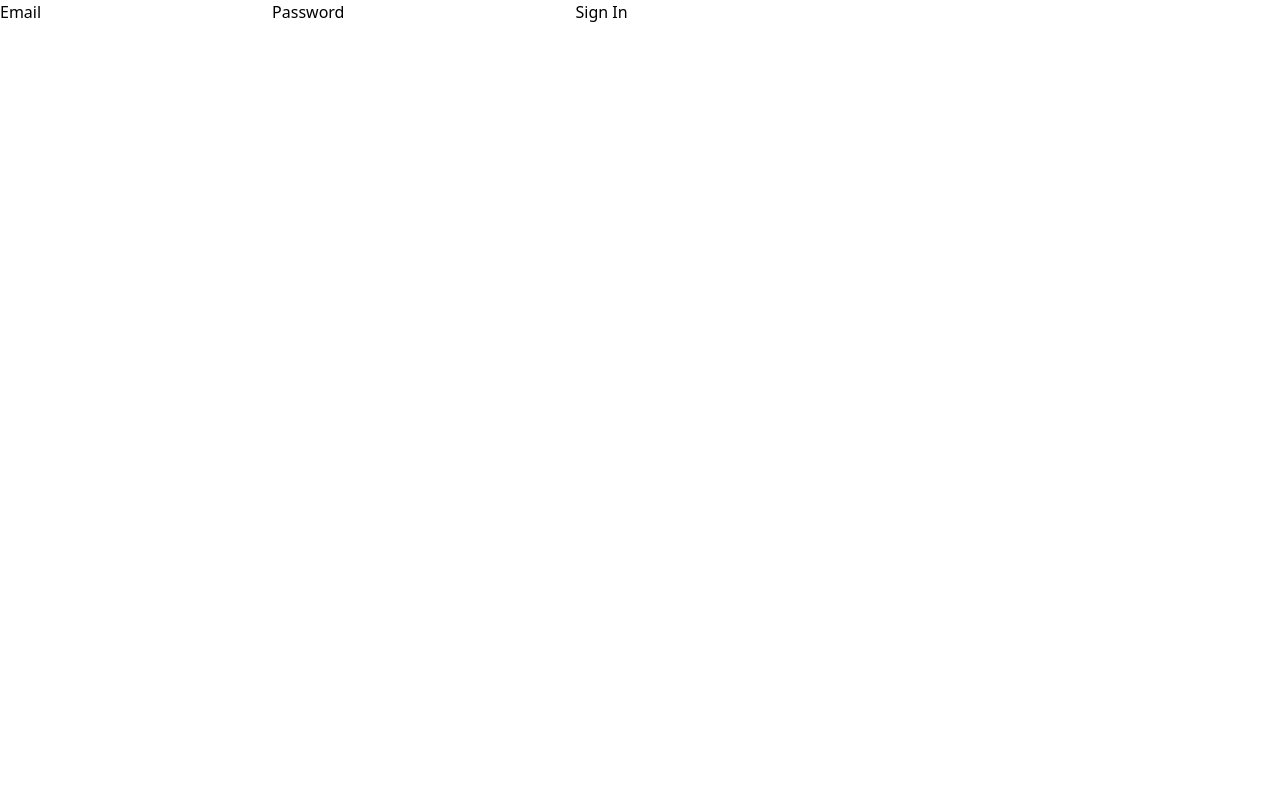
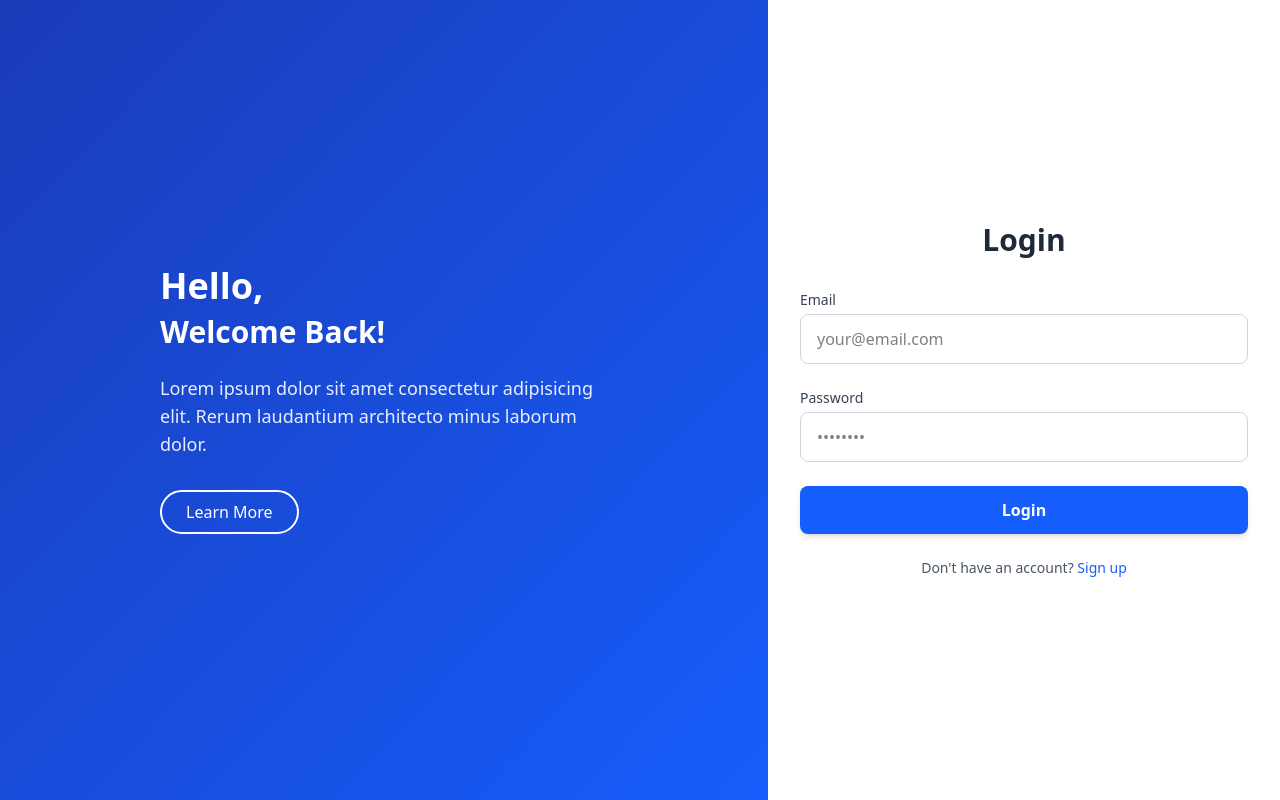
Before and after one commit to kbang051/ChatBlizz, a React (Vite) app in the folder Frontend/: page / in a window 1280 px wide. Built offline with nearby package versions, Linux system fonts and the light colour scheme; no server answers.

Commit message:
feat: refactor authentication flow by consolidating login and registration into a single LoginSignUpPage component and updating API endpoints to use environment variables

```diff
--- a/Frontend/src/App.tsx
+++ b/Frontend/src/App.tsx
@@ -1,42 +1,16 @@
-import RegisterUser from './components/Login/RegisterUser.tsx'
-import SignIn from './components/Login/SignIn.tsx'
-import SideBar from './components/Sidebar/SideBar.tsx'
-import HeaderBar from './components/Headerbar/HeaderBar.tsx'
+import LoginSignUpPage from './components/Login/LoginSignUpPage.tsx'
 import HomePage from './components/HomePage/HomePage.tsx'
-import { Outlet, useLocation, BrowserRouter, Routes, Route } from 'react-router-dom'
-
-const RootLayout = () => {
-  const location = useLocation()
-  const noHeaderRoutes = ["/", "/register", "/HomePage"]
-  const shouldShowHeader = !noHeaderRoutes.includes(location.pathname)
-
-  return (
-    <>
-      {shouldShowHeader && <HeaderBar/>}
-      <Outlet/>
-    </>
-  )
-}
+import { BrowserRouter, Routes, Route } from 'react-router-dom'
 
 function App() {
   return (
     <BrowserRouter>
-    <Routes>
-      <Route element={<RootLayout/>}>
-        <Route path="/" element={<SignIn/>} />
-        <Route path="/register" element={<RegisterUser/>} />
-        <Route path="/HomePage" element={<HomePage/>} />
-      </Route>
-    </Routes>
-  </BrowserRouter>
+      <Routes>
+          <Route path="/" element={<LoginSignUpPage/>} />
+          <Route path="/HomePage" element={<HomePage/>} />
+      </Routes>
+    </BrowserRouter>
   )
 }
 
 export default App
-
-    // <>
-    //   {/* <SignIn/> */}
-    //   {/* <RegisterUser/> */}
-    //   <HeaderBar/>
-    //   <SideBar/>
-    // </>
--- a/Frontend/src/components/ChatComponent/FileUploadComponent.tsx
+++ b/Frontend/src/components/ChatComponent/FileUploadComponent.tsx
@@ -34,7 +34,7 @@ const FileUploadComponent = () => {
       console.log("Uploading files:", files.map((f) => f.file.name).join(", "));
       // Make a single request with all files
       const response = await axios.post(
-        "http://localhost:8000/api/v1/users/fileUpload",
+        `${import.meta.env.VITE_BASE_URL}/users/fileUpload`,
         formData,
         {
           headers: {
--- a/Frontend/src/components/Headerbar/FriendRequestComponent.tsx
+++ b/Frontend/src/components/Headerbar/FriendRequestComponent.tsx
@@ -21,7 +21,7 @@ const FriendRequestComponent: React.FC = () => {
     const fetchFriendRequests = async () => {
       try {
         const res = await axios.get(
-          `http://localhost:8000/api/v1/users/displayFriendRequests/${userId}`,
+          `${import.meta.env.VITE_BASE_URL}/users/displayFriendRequests/${userId}`,
           { headers: { Authorization: `Bearer ${authenticationToken}` } }
         );
         setFriendRequests(res.data);
@@ -59,7 +59,7 @@ const FriendRequestComponent: React.FC = () => {
                   console.log(`Ids sent to backend to acceptRequest ----------- user_id: ${userId}, friend_id: ${req.user_id}`);
                   await axios
                     .post(
-                      "http://localhost:8000/api/v1/users/acceptFriendRequest",
+                      `${import.meta.env.VITE_BASE_URL}/users/acceptFriendRequest`,
                       { user_id: userId, friend_id: req.user_id },
                       { headers: {Authorization: `Bearer ${authenticationToken}`}}
                     )
--- a/Frontend/src/components/Headerbar/HeaderBar.tsx
+++ b/Frontend/src/components/Headerbar/HeaderBar.tsx
@@ -51,7 +51,7 @@ const HeaderBar: React.FC<HeaderBarProps> = ({ onMenuClick, searchQuery, onSearc
         if (searchQuery) {
           await axios
             .get(
-              `http://localhost:8000/api/v1/users/fetchRecommendation/${encodeURIComponent(searchQuery || "")}`,
+              `${import.meta.env.VITE_BASE_URL}/users/fetchRecommendation/${encodeURIComponent(searchQuery || "")}`,
               { headers: { Authorization: `Bearer ${authenticationToken}` } }
             )
             .then((res) => setSuggestions(res.data))
--- a/Frontend/src/components/HomePage/HomePage.tsx
+++ b/Frontend/src/components/HomePage/HomePage.tsx
@@ -13,6 +13,7 @@ const HomePage = () => {
   const [sidebarOpen, setSidebarOpen] = useState(false);
   const [searchQuery, setSearchQuery] = useState("");
   const { userId } = useAuthStore();
+
   const {
     getUsers,
     openChat,
@@ -21,7 +22,9 @@ const HomePage = () => {
     getUnreadMessages,
     setUnreadInitializedTrue,
   } = useChatStore();
+
   const { searchAllProfiles } = useUserSearchStore();
+
   //Load friend list on mount
   useEffect(() => {
     getUsers()
--- /dev/null
+++ b/Frontend/src/components/Login/LoginSignUpPage.tsx
@@ -0,0 +1,132 @@
+import React, { useState } from 'react';
+import { useForm, SubmitHandler } from "react-hook-form";
+import { useNavigate } from "react-router-dom";
+import { useAuthStore } from "../../store/useAuthStore.ts";
+import { auth } from "../../firebase.ts";
+import { createUserWithEmailAndPassword } from "firebase/auth";
+import axios from "axios";
+
+type FormInput = {
+  username?: string;
+  email: string;
+  password: string;
+};
+
+const LoginSignUpPage = () => {
+  const navigate = useNavigate();
+  const { login } = useAuthStore();
+  const [isLogin, setIsLogin] = useState(true);
+
+  const { register, handleSubmit, formState: { errors } } = useForm<FormInput>();
+
+  const onSubmit: SubmitHandler<FormInput> = async (data) => {
+    if (isLogin) {
+      await login(data.email, data.password);
+      navigate("/HomePage");
+    } else {
+        try {
+            const userCredential = await createUserWithEmailAndPassword(auth, data.email, data.password);
+            await axios.post(`${import.meta.env.VITE_BASE_URL}/users/register`, {
+            username: data.username,
+            email: data.email,
+            fireBaseID: userCredential.user.uid,
+            });
+            alert("User registered successfully!");
+            setIsLogin(true);
+        } catch (error: any) {
+            if (error.code === "auth/email-already-in-use") {
+            alert("Email is already in use. Please use a different email.");
+            } else {
+            console.error("Error registering user:", error.message);
+            }
+        }
+    }
+  };
+
+  return (
+    <div className='min-h-screen bg-gray-100 flex flex-col md:flex-row'>
+      {/* Left Side */}
+      <div className='w-full md:w-3/5 bg-gradient-to-br from-blue-800 to-blue-600 flex flex-col justify-center items-center p-8 text-white'>
+        <div className='max-w-md'>
+          <h1 className='text-4xl font-bold mb-2'>{isLogin ? 'Hello,' : 'Join Us,'}</h1>
+          <h2 className='text-3xl font-bold mb-6'>{isLogin ? 'Welcome Back!' : 'Create Your Account'}</h2>
+          <p className='text-lg mb-8 opacity-90'>
+            Lorem ipsum dolor sit amet consectetur adipisicing elit. Rerum laudantium architecto minus laborum dolor.
+          </p>
+          <div className='flex space-x-4'>
+            <button className='px-6 py-2 border-2 border-white rounded-full text-white hover:bg-white hover:text-blue-800 transition duration-300'>
+              Learn More
+            </button>
+          </div>
+        </div>
+      </div>
+
+      {/* Right Side */}
+      <div className="w-full md:w-2/5 bg-white flex flex-col justify-center items-center p-8">
+        <div className="w-full max-w-md">
+          <h2 className="text-3xl font-bold text-gray-800 mb-8 text-center">
+            {isLogin ? 'Login' : 'Register'}
+          </h2>
+
+          <form className="space-y-6" onSubmit={handleSubmit(onSubmit)}>
+            {!isLogin && (
+              <div>
+                <label className="block text-sm font-medium text-gray-700 mb-1">Username</label>
+                <input
+                  type="text"
+                  {...register("username", { required: !isLogin && "Username is required" })}
+                  className="w-full px-4 py-3 border border-gray-300 rounded-lg"
+                  placeholder="Your name"
+                />
+                {errors.username && <p className="text-red-500 text-sm">{errors.username.message}</p>}
+              </div>
+            )}
+
+            <div>
+              <label className="block text-sm font-medium text-gray-700 mb-1">Email</label>
+              <input
+                type="email"
+                {...register("email", { required: "Email is required" })}
+                className="w-full px-4 py-3 border border-gray-300 rounded-lg"
+                placeholder="your@email.com"
+              />
+              {errors.email && <p className="text-red-500 text-sm">{errors.email.message}</p>}
+            </div>
+
+            <div>
+              <label className="block text-sm font-medium text-gray-700 mb-1">Password</label>
+              <input
+                type="password"
+                {...register("password", { required: "Password is required" })}
+                className="w-full px-4 py-3 border border-gray-300 rounded-lg"
+                placeholder="••••••••"
+              />
+              {errors.password && <p className="text-red-500 text-sm">{errors.password.message}</p>}
+            </div>
+
+            <button
+              type="submit"
+              className="w-full bg-blue-600 hover:bg-blue-700 text-white font-semibold py-3 px-4 rounded-lg shadow-md transition duration-300"
+            >
+              {isLogin ? 'Login' : 'Register'}
+            </button>
+          </form>
+
+          <div className="mt-6 text-center">
+            <p className="text-sm text-gray-600">
+              {isLogin ? "Don't have an account?" : "Already have an account?"}{" "}
+              <button
+                onClick={() => setIsLogin(!isLogin)}
+                className="font-medium text-blue-600 hover:text-blue-500"
+              >
+                <span className='cursor-pointer'> {isLogin ? "Sign up" : "Login"} </span>
+              </button>
+            </p>
+          </div>
+        </div>
+      </div>
+    </div>
+  );
+};
+
+export default LoginSignUpPage;
--- a/Frontend/src/components/Login/RegisterUser.tsx
+++ /dev/null
@@ -1,54 +0,0 @@
-import React from "react";
-import axios from "axios";
-import { auth } from "../../firebase.ts";
-import { createUserWithEmailAndPassword } from "firebase/auth";
-import { useForm, SubmitHandler } from "react-hook-form";
-
-const RegisterUser = () => {
-  type FormInput = {
-    username: string;
-    email: string;
-    password: any;
-  };
-
-  const { register, handleSubmit, formState: { errors } } = useForm<FormInput>();
-
-  const signUp = async (data): SubmitHandler<FormInput> => {
-    createUserWithEmailAndPassword(auth, data.email, data.password)
-      .then((userCredentials) => {
-        axios.post("http://localhost:8000/api/v1/users/register", {
-          username: data.username,
-          email: data.email,
-          fireBaseID: userCredentials.user.uid,
-        });
-      })
-      .catch((error) => {
-        if (error.code === "auth/email-already-in-use")
-          console.log("Email is already in use. Please use a different email.");
-        else console.error("Error registering user:", error.message);
-      });
-  };
-
-  return (
-    <>
-      <form onSubmit={handleSubmit(signUp)}>
-        <label>username</label>
-        <input
-          {...register("username", { required: "Username is required" })}
-        />
-        {errors.username && <p>{errors.username.message}</p>}
-        <label>email</label>
-        <input {...register("email")} />
-        {errors.email && <p>{errors.email.message}</p>}
-        <label>password</label>
-        <input
-          {...register("password", { required: "Password is required" })}
-          type="password"
-        />
-        <input type="submit" />
-      </form>
-    </>
-  );
-};
-
-export default RegisterUser;
--- a/Frontend/src/components/Login/SignIn.tsx
+++ /dev/null
@@ -1,37 +0,0 @@
-import { useForm, SubmitHandler } from "react-hook-form";
-import { useNavigate } from "react-router-dom";
-import { useAuthStore } from "../../store/useAuthStore.ts";
-
-type FormInput = {
-  email: string;
-  password: string;
-};
-
-const SignIn = () => {
-  const navigate = useNavigate();
-  const { login } = useAuthStore();
-  const { register, handleSubmit, formState: { errors } } = useForm<FormInput>();
-
-  const Login: SubmitHandler<FormInput> = async (data) => {
-    await login(data.email, data.password);
-    navigate("/HomePage");
-  };
-
-  return (
-    <>
-      <form onSubmit={handleSubmit(Login)}>
-        <label>Email</label>
-        <input {...register("email", { required: "Email is required" })} />
-        {errors.email && <p>{errors.email.message}</p>}
-
-        <label>Password</label>
-        <input {...register("password", { required: "Password is required" })} type="password" />
-        {errors.password && <p>{errors.password.message}</p>}
-
-        <input type="submit" value="Sign In" />
-      </form>
-    </>
-  );
-};
-
-export default SignIn;
--- a/Frontend/src/components/SearchUserComponent/SearchAllUsers.tsx
+++ b/Frontend/src/components/SearchUserComponent/SearchAllUsers.tsx
@@ -54,7 +54,7 @@ const SearchAllUsers = () => {
                                         <button
                                             className='bg-blue-700 hover:bg-blue-800 text-white font-semibold py-2 px-3 rounded cursor-pointer'
                                             onClick={async () => {
-                                                await axios.post("http://localhost:8000/api/v1/users/acceptFriendRequest",
+                                                await axios.post(`${import.meta.env.VITE_BASE_URL}/users/acceptFriendRequest`,
                                                 { user_id: userId, friend_id: item.id },
                                                 { headers: {Authorization: `Bearer ${authenticationToken}`}}
                                             ).then(() => {
--- a/Frontend/src/hooks/useInfiniteMessages.ts
+++ b/Frontend/src/hooks/useInfiniteMessages.ts
@@ -27,7 +27,7 @@ const useInfiniteMessages = (userId1: string, userId2: string, searchId?: string
     setLoading(true);
     try {
       console.log("📡 Request sent to the backend to fetch conversations");
-      const res = await axios.get("http://localhost:8000/api/v1/users/showConversation", {
+      const res = await axios.get(`${import.meta.env.VITE_BASE_URL}/users/showConversation`, {
         params: { userId1, userId2, cursor, limit: 20 }
       });
       const newMessages = res.data;
--- a/Frontend/src/store/useUserSearchStore.ts
+++ b/Frontend/src/store/useUserSearchStore.ts
@@ -49,12 +49,11 @@ export const useUserSearchStore = create<UserSearchProps>((set, get) => ({
     if (searchQuery) {
       await axios
         .get(
-          `http://localhost:8000/api/v1/users/fetchSearchAll/${encodeURIComponent(
+          `${import.meta.env.VITE_BASE_URL}/users/fetchSearchAll/${encodeURIComponent(
             searchQuery || ""
           )}`,
           {
             headers: { Authorization: `Bearer ${authenticationToken}` },
-            //params: { limit: -1 },
           }
         )
         .then((res) => {
@@ -76,7 +75,7 @@ export const useUserSearchStore = create<UserSearchProps>((set, get) => ({
     if (userSearchId) {
       await axios
         .post(
-          `http://localhost:8000/api/v1/users/sendFriendRequest`,
+          `${import.meta.env.VITE_BASE_URL}/users/sendFriendRequest`,
           { user_id: userId, friend_id: userSearchId },
           { headers: { Authorization: `Bearer ${authenticationToken}` } }
         )
```
Also changed, not shown: Frontend/src/store/useChatStore.ts (+5 -5 lines), 1 other file (tests, documents, lock files or other folders).
